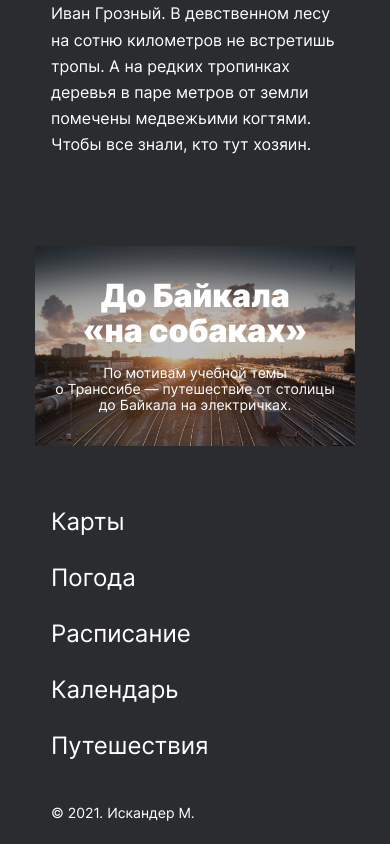
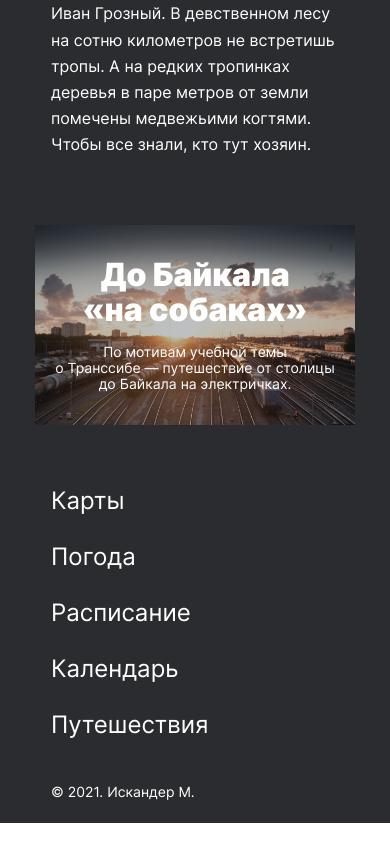
Before and after one commit to Skatm4n/russian-travel, a plain HTML site: page index.html in a window 390 px wide. Shown: the part 9179-10023 px from the top of the page. After the commit the page ends 10002 px from the top, so only its background shows below. Drawn offline with Linux system fonts and the light colour scheme.

Commit message:
Russian-travel

```diff
--- a/blocks/cover/cover.css
+++ b/blocks/cover/cover.css
@@ -33,13 +33,13 @@
 @media screen and (max-width: 960px) {
   .cover{
     max-width: 768px;
-    margin: 0 auto 0;
+    margin: 65px auto 0;
   }
 }
 
 @media screen and (max-width: 756px) {
   .cover{
-    margin: 64px auto 0;
+    margin: 43px auto 0;
     max-width: 320px;
   }
 }
--- a/blocks/places/places.css
+++ b/blocks/places/places.css
@@ -14,7 +14,7 @@
 @media screen and (max-width: 960px) {
   .places{
     max-width: 720px;
-    margin: 90px auto 20px;
+    margin: 90px auto 0;
   }
 }
 
```
